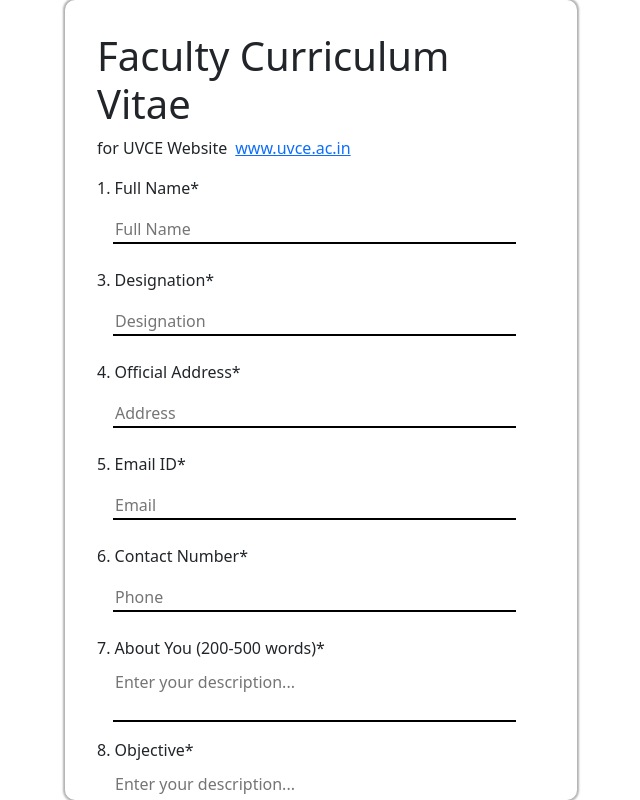
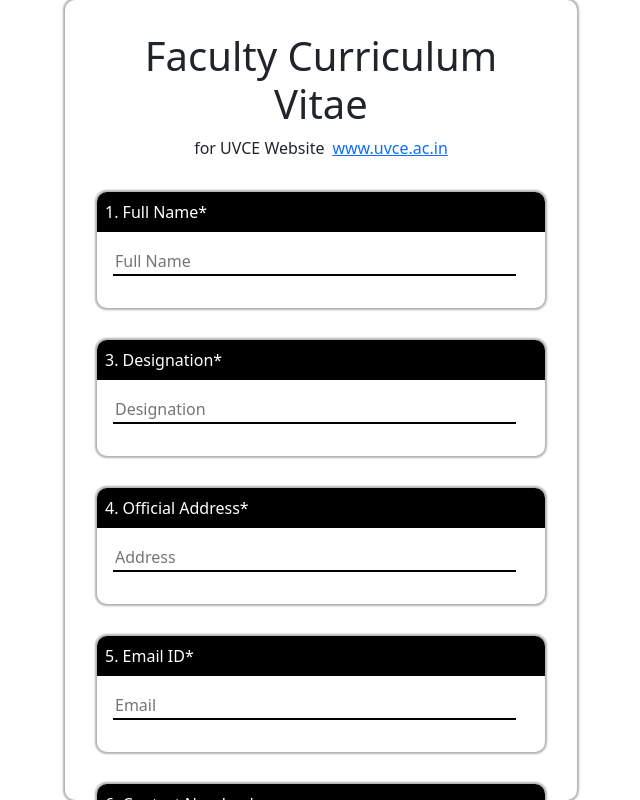
Before and after one commit to Hrithik450/forms, a React (Vite) app in the folder frontend/: page / in a window 1280 px wide. Shown: the whole page, without its empty margins (319-959 px from the left). Built offline with nearby package versions, Linux system fonts and the light colour scheme.

Commit message:
seventhcommit

```diff
--- a/frontend/src/components/Formbuilder.jsx
+++ b/frontend/src/components/Formbuilder.jsx
@@ -583,7 +583,7 @@ const Formbuilder = () => {
           {FormFields.map((field, index) => {
             if (field.type === "textarea") {
               return (
-                <div key={index}>
+                <FieldContainer key={index}>
                   <Label>{field.label}</Label>
                   <Desc
                     placeholder={field.placeholder}
@@ -593,13 +593,13 @@ const Formbuilder = () => {
                     spellCheck="true"
                     required={field.required}
                   />
-                </div>
+                </FieldContainer>
               );
             }
 
             if (field.type === "subform") {
               return (
-                <div key={index}>
+                <FieldContainer key={index}>
                   <Label>{field.label}</Label>
                   <SubForm
                     formFields={field.fields}
@@ -607,12 +607,12 @@ const Formbuilder = () => {
                     entries={entries}
                     setEntries={setEntries}
                   />
-                </div>
+                </FieldContainer>
               );
             }
 
             return (
-              <div key={index}>
+              <FieldContainer key={index}>
                 <Label>{field.label}</Label>
                 <Input
                   type={field.type}
@@ -622,7 +622,7 @@ const Formbuilder = () => {
                   onChange={(e) => handleChange(e, field)}
                   required={field.required}
                 />
-              </div>
+              </FieldContainer>
             );
           })}
 
@@ -655,8 +655,20 @@ const Form = styled.form`
   padding: 2rem;
 
   @media (max-width: 450px) {
-    max-width: 90%;
+    max-width: 100%;
     padding: 1.2rem;
+  }
+`;
+
+const FieldContainer = styled.div`
+  box-shadow: 0px 0px 2px 2px rgba(0, 0, 0, 0.3);
+  max-height: max-content;
+  padding-bottom: 0.5rem;
+  border-radius: 10px;
+  margin: 2rem 0;
+
+  @media (max-width: 450px) {
+    margin: 1.5rem 0;
   }
 `;
 
@@ -666,20 +678,26 @@ const Hero = styled.div`
 
 const H1 = styled.h1`
   max-height: max-content;
+  text-align: center;
 `;
 
 const Label = styled.label`
+  border-radius: 10px 10px 0 0;
+  background-color: black;
   max-height: max-content;
+  padding: 0.5rem;
+  width: 100%;
+  color: white;
 `;
 
 const P = styled.p`
   max-height: max-content;
-  display: flex;
-  column-gap: 0.5rem;
+  text-align: center;
 `;
 
 const A = styled.a`
   max-height: max-content;
+  margin-left: 0.5rem;
 `;
 
 const Desc = styled.textarea`
--- a/frontend/src/components/SubForm.jsx
+++ b/frontend/src/components/SubForm.jsx
@@ -133,7 +133,6 @@ const SubForm = ({ formFields, onchange, entries, setEntries }) => {
 };
 
 const SubData = styled.div`
-  box-shadow: 0px 0px 2px 2px rgba(0, 0, 0, 0.3);
   margin: 0.5rem 0 1rem 1rem;
   max-height: max-content;
   border-radius: 10px;
```
